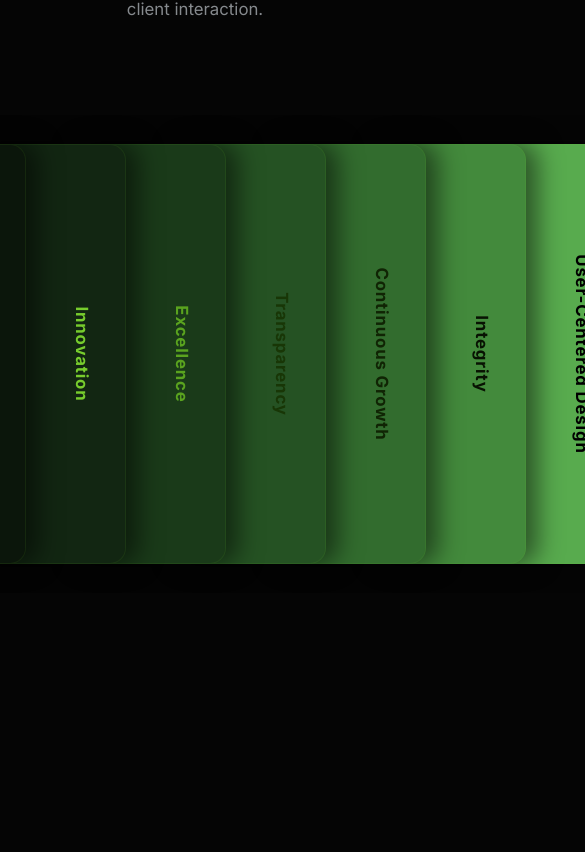
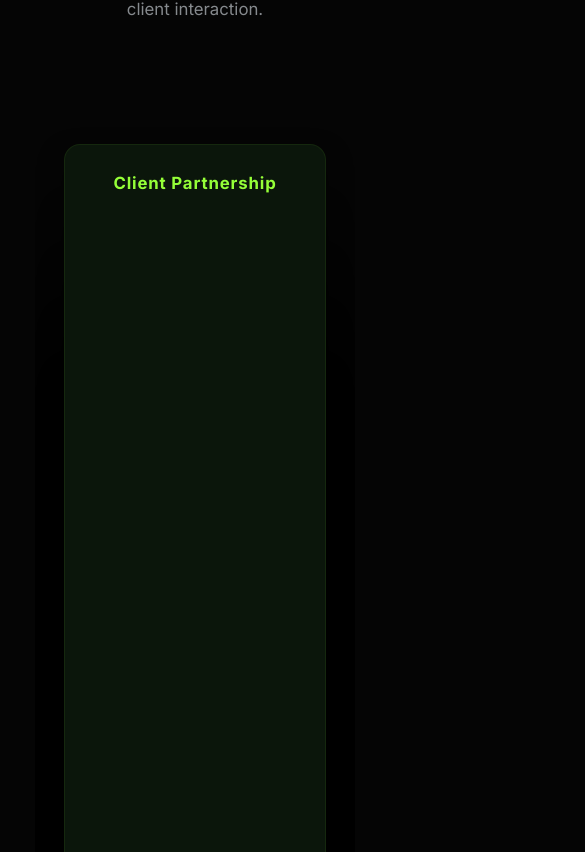
Before and after one commit to rinnShanzuki/eden-systems, a React (Vite) app in the folder e-frontend/: page /about in a window 390 px wide. Shown: the part 2432-3284 px from the top of the page, 585 px wide, since content can reach past the window. Built offline with nearby package versions, Linux system fonts and the light colour scheme.

Commit message:
feat: convert About values deck to vertical stack on mobile with click interactions

```diff
--- a/e-frontend/src/pages/About.css
+++ b/e-frontend/src/pages/About.css
@@ -198,9 +198,11 @@
   perspective: 1200px;
   transform: translateX(calc(var(--card-index) * 100px));
   z-index: calc(10 - var(--card-index));
+  cursor: pointer;
 }
 
-.value-card-container:hover {
+.value-card-container:hover,
+.value-card-container.is-active {
   z-index: 50;
   transition-delay: 0.15s;
 }
@@ -218,7 +220,8 @@
   transition: transform 0.25s ease-out 0.5s;
 }
 
-.value-card-container:hover .value-card-pull {
+.value-card-container:hover .value-card-pull,
+.value-card-container.is-active .value-card-pull {
   transform: translateY(160px);
   transition: transform 0.2s ease-out 0.15s;
 }
@@ -228,7 +231,8 @@
   transition: transform 0.5s ease-out 0s;
 }
 
-.value-card-container:hover .value-card-lift {
+.value-card-container:hover .value-card-lift,
+.value-card-container.is-active .value-card-lift {
   transform: translateY(-190px);
   transition: transform 0.5s ease-out 0.35s;
 }
@@ -242,7 +246,8 @@
   transform-style: preserve-3d;
 }
 
-.value-card-container:hover .value-card-inner {
+.value-card-container:hover .value-card-inner,
+.value-card-container.is-active .value-card-inner {
   transform: rotateY(-180deg) scale(1.05);
   transition-delay: 0.35s;
 }
@@ -514,6 +519,61 @@
     display: none;
   }
 
+  /* Mobile Values Deck - Vertical Stack */
+  .values-deck {
+    width: 320px;
+    height: 750px; /* Base 420px + (6 * 55px offset) */
+    transform: translateX(0);
+    margin: 0 auto;
+  }
+
+  .value-card-container {
+    transform: translateY(calc(var(--card-index) * 55px));
+  }
+
+  .value-card-front {
+    box-shadow: 0 12px 25px rgba(0, 0, 0, 0.5); /* Bottom shadow for vertical stack */
+  }
+
+  .value-card-tab-text {
+    writing-mode: horizontal-tb;
+    right: auto;
+    left: 50%;
+    top: 25px;
+    transform: translateX(-50%);
+  }
+
+  /* Disable hover animations on mobile */
+  .value-card-container:hover {
+    z-index: calc(10 - var(--card-index));
+    transition-delay: 0s;
+  }
+  .value-card-container:hover .value-card-pull,
+  .value-card-container:hover .value-card-lift {
+    transform: translateY(0);
+  }
+  .value-card-container:hover .value-card-inner {
+    transform: none;
+  }
+
+  /* Use .is-active for click animations on mobile */
+  .value-card-container.is-active {
+    z-index: 50;
+    transition-delay: 0.15s;
+  }
+  .value-card-container.is-active .value-card-pull {
+    transform: translateY(120px); /* Pull down out of the stack */
+    transition: transform 0.2s ease-out 0.15s;
+  }
+  .value-card-container.is-active .value-card-lift {
+    transform: translateY(calc(var(--card-index) * -55px)); /* Lift to the top of the stack */
+    transition: transform 0.5s ease-out 0.35s;
+  }
+  .value-card-container.is-active .value-card-inner {
+    transform: rotateY(-180deg) scale(1.05);
+    transition-delay: 0.35s;
+  }
+
   .timeline-line {
     left: 1.5rem;
   }
--- a/e-frontend/src/pages/About.jsx
+++ b/e-frontend/src/pages/About.jsx
@@ -1,4 +1,4 @@
-import { useEffect } from 'react';
+import { useState, useEffect } from 'react';
 import { Rocket, ShieldCheck, Sprout, Handshake, Terminal, Server, Palette, Bot, Leaf, Globe, Lightbulb, Target, Search, Heart } from 'lucide-react';
 import SectionHeader from '../components/SectionHeader';
 import './About.css';
@@ -50,6 +50,8 @@ function About() {
 
     return () => observer.disconnect();
   }, []);
+
+  const [activeCard, setActiveCard] = useState(null);
 
   return (
     <div className="about">
@@ -155,7 +157,12 @@ function About() {
           <div className="values-deck-wrapper pop-up">
             <div className="values-deck">
               {values.map(({ icon, title, desc }, i) => (
-                <div key={title} className="value-card-container" style={{ '--card-index': i, '--card-color': cardStyles[i].bg, '--tab-text': cardStyles[i].tabText }}>
+                <div
+                  key={title}
+                  className={`value-card-container ${activeCard === i ? 'is-active' : ''}`}
+                  onClick={() => setActiveCard(activeCard === i ? null : i)}
+                  style={{ '--card-index': i, '--card-color': cardStyles[i].bg, '--tab-text': cardStyles[i].tabText }}
+                >
                   <div className="value-card-pull">
                     <div className="value-card-lift">
                       <div className="value-card-inner">
```
